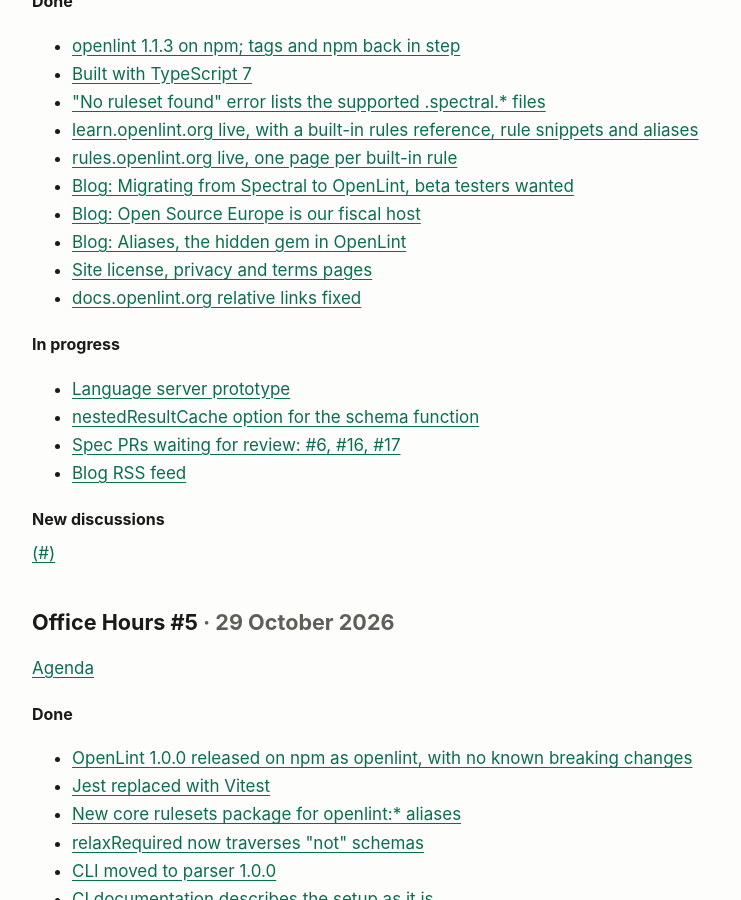
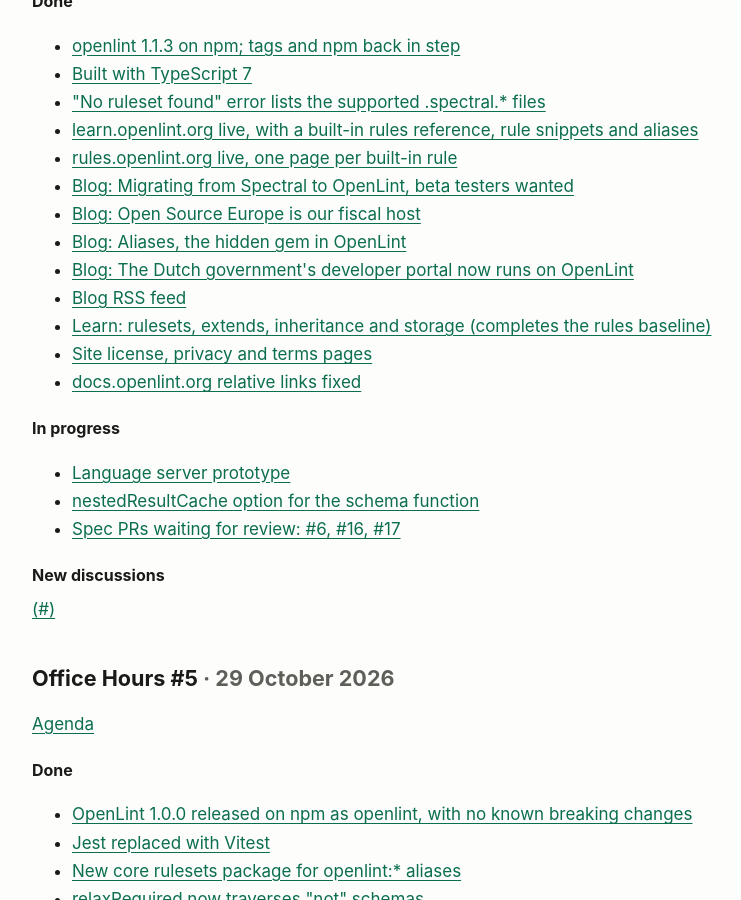
Before and after one commit to openlint/website, a Jekyll site: the page built from changelog/index.html, in a window 1280 px wide and 900 px high, scrolled down 374 px. Shown: the whole window, without its empty margins (248-989 px from the left). Built offline with Jekyll 4.4.1, drawn with Linux system fonts in a browser that asks for light colours.

Commit message:
Roadmap and changelog: Office Hours #6 additions
Co-Authored-By: Claude Opus 5.5 <noreply@anthropic.com>

```diff
--- a/_data/changelog.yml
+++ b/_data/changelog.yml
@@ -19,6 +19,12 @@
       url: https://github.com/openlint/website/pull/36
     - text: "Blog: Aliases, the hidden gem in OpenLint"
       url: https://github.com/openlint/website/pull/40
+    - text: "Blog: The Dutch government's developer portal now runs on OpenLint"
+      url: https://openlint.org/blog/2026/11/04/dutch-government-moves-to-openlint/
+    - text: Blog RSS feed
+      url: https://openlint.org/blog/feed.xml
+    - text: "Learn: rulesets, extends, inheritance and storage (completes the rules baseline)"
+      url: https://learn.openlint.org/rulesets/
     - text: Site license, privacy and terms pages
       url: https://github.com/openlint/website/pull/28
     - text: docs.openlint.org relative links fixed
@@ -30,8 +36,6 @@
       url: https://github.com/openlint/openlint/pull/39
     - text: "Spec PRs waiting for review: #6, #16, #17"
       url: https://github.com/openlint/spec/pulls
-    - text: Blog RSS feed
-      url: https://github.com/openlint/website/issues/41
   discussions:
     - text: "openlint#40 Rules architecture: formats, modular rulesets and standards"
       url: https://github.com/openlint/openlint/issues/40
--- a/_data/roadmap.yml
+++ b/_data/roadmap.yml
@@ -29,6 +29,7 @@ areas:
         links:
           - { label: "OpenLint 101", url: "https://learn.openlint.org/101/" }
           - { label: "learn.openlint.org", url: "https://learn.openlint.org/" }
+          - { label: "Rulesets: extends and inheritance", url: "https://learn.openlint.org/rulesets/" }
           - { label: "rules.openlint.org", url: "https://rules.openlint.org/" }
           - { label: "discussion #25", url: "https://github.com/orgs/openlint/discussions/25" }
       - name: Tool Conformance Suite (spec side)
```
